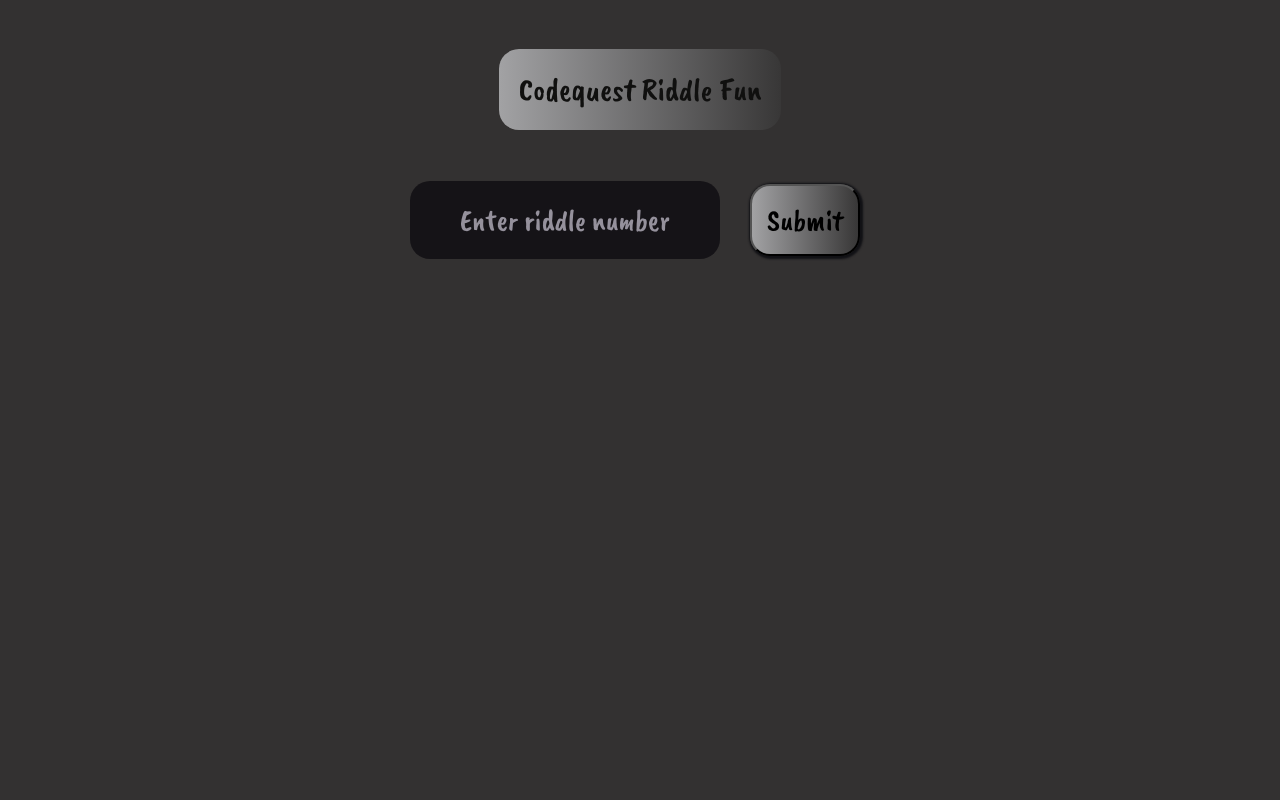
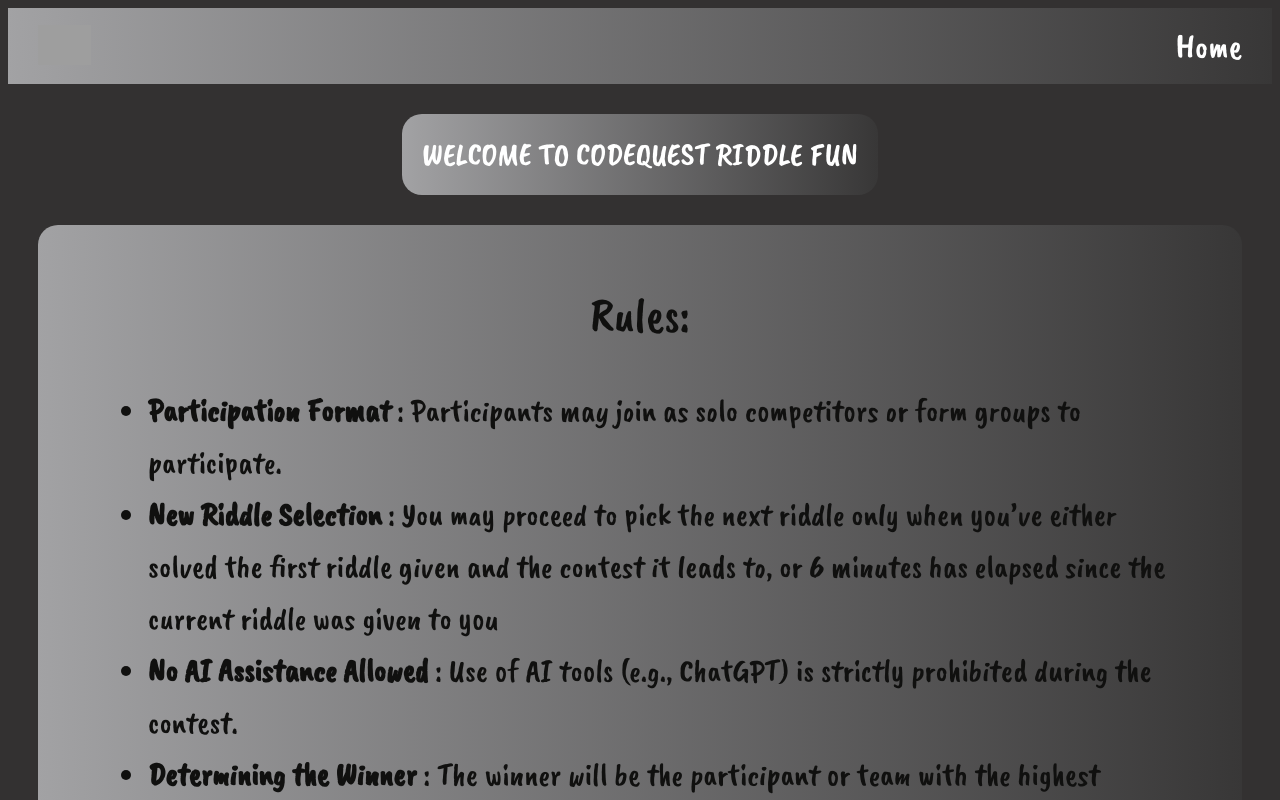
Before and after one commit to AryanAg08/RiddleQuest-Optica-Cse-Event, a React (Vite) app: page / in a window 1280 px wide. Shown: the top 800 px of the page. Built offline with nearby package versions, Linux system fonts and the light colour scheme; grey boxes are pictures that could not be loaded.

Commit message:
Update App.jsx

```diff
--- a/src/App.jsx
+++ b/src/App.jsx
@@ -1,12 +1,21 @@
-import React from "react"
+import React, {useEffect} from "react"
 import { Route, Routes } from "react-router-dom"
 import Home from './components/Home'
+import LandingPage from "./components/landing/LandingPage"
+import Header from "./components/Header/Header"
 function App() {
+
+
   return (
     <>
-      <Routes>
-        <Route path="/" element={<Home />} />
-      </Routes>
+      <div>
+        <Header />
+        <Routes>
+          <Route path="/" element={<LandingPage />} />
+          <Route path="/Home" element={<LandingPage />} />
+          <Route path="/Event" element={<Home />} />
+        </Routes>
+      </div>
 
     </>
   )
```
